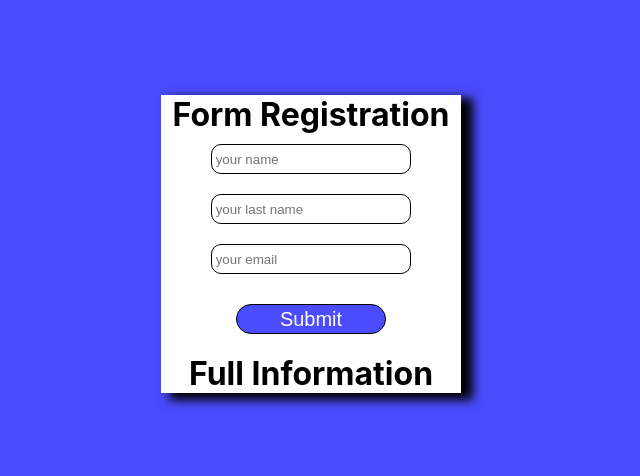
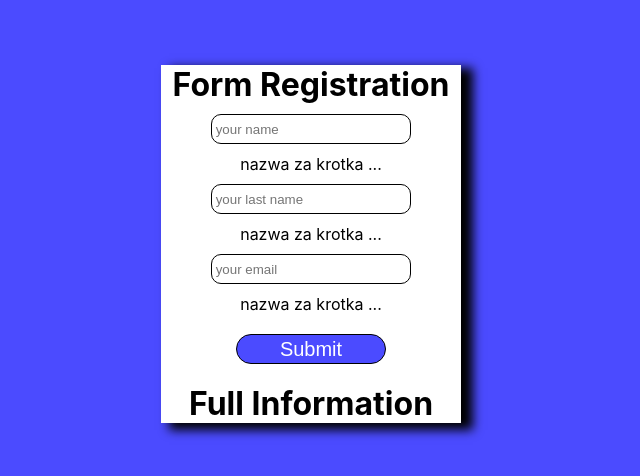
Before and after one commit to marcinoles87/registration-form-advance, a React (Create React App) app: page / in a window 1280 px wide. Shown: the part 156-632 px from the top of the page, without its empty margins (329-969 px from the left). Built offline with nearby package versions, Linux system fonts and the light colour scheme.

Commit message:
work with validation

```diff
--- a/src/components/Form.js
+++ b/src/components/Form.js
@@ -1,5 +1,5 @@
 
-import React, {useState} from 'react'
+import React, {useEffect, useState} from 'react'
 
 
 import '../components/form.css'
@@ -8,11 +8,12 @@ import '../components/form.css'
 
  function Form() {
 
-  const [name,setName] = useState('');
+  let [name,setName] = useState('');
   const [lastName,setLastName] = useState('');
   const [email,setEmail] = useState('');
 
-  const fullName = `${name} ${lastName} ${email}`
+  const fullName = `${name} ${lastName} ${email}` ;
+
 
   return (
     <div className='form-container'>
@@ -25,21 +26,22 @@ import '../components/form.css'
             className='input-form'
             type='text'
             placeholder=' your name'>
-            </input>
+
+            </input><p>{name.length >=5 ? '' : 'nazwa za krotka ...'}</p>
 
             <input
             onChange={e => (setLastName(e.target.value))}
             className='input-form'
             type='text'
             placeholder=' your last name'>
-            </input>
+            </input><p>{lastName.length >=3 ? '' : 'nazwa za krotka ...'}</p>
 
             <input
             onChange={e => (setEmail(e.target.value))}
             className='input-form'
             type='email'
             placeholder=' your email'>
-            </input>
+            </input><p>{email.length >=2 ? '' : 'nazwa za krotka ...'}</p>
 
             <button className='form-button'>Submit</button>
 
```
